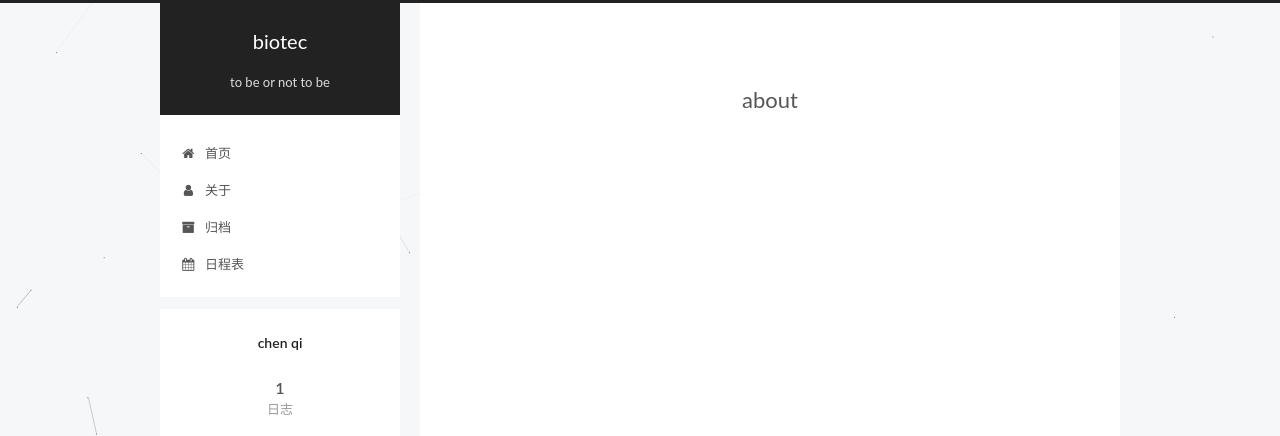
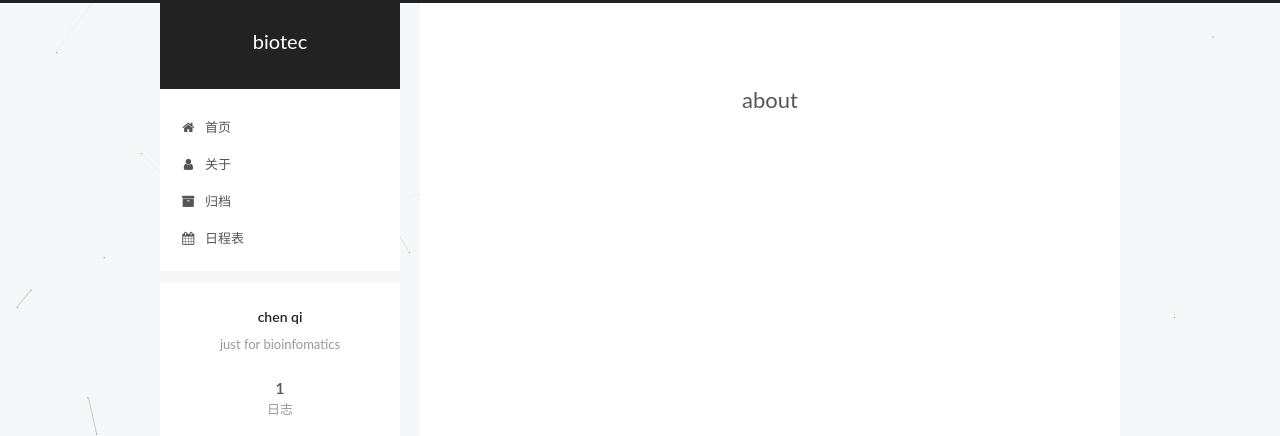
Before and after one commit to biochenqi/biochenqi.github.io, a plain HTML site: page about/index.html in a window 1280 px wide. Shown: the top 436 px of the page. Drawn offline with Linux system fonts and the light colour scheme.

Commit message:
Site updated: 2019-04-26 15:28:40

```diff
--- a/about/index.html
+++ b/about/index.html
@@ -79,14 +79,17 @@
 
 
 
+<meta name="description" content="just for bioinfomatics">
 <meta property="og:type" content="website">
 <meta property="og:title" content="about">
 <meta property="og:url" content="http://yoursite.com/about/index.html">
 <meta property="og:site_name" content="biotec">
+<meta property="og:description" content="just for bioinfomatics">
 <meta property="og:locale" content="zh-Hans">
 <meta property="og:updated_time" content="2019-04-26T07:07:24.603Z">
 <meta name="twitter:card" content="summary">
 <meta name="twitter:title" content="about">
+<meta name="twitter:description" content="just for bioinfomatics">
 
 
 
@@ -157,7 +160,7 @@
       </a>
     </div>
 
-        <p class="site-subtitle">to be or not to be</p>
+        <p class="site-subtitle"></p>
 
   </div>
 
@@ -302,7 +305,7 @@
           <div class="site-author motion-element" itemprop="author" itemscope itemtype="http://schema.org/Person">
 
               <p class="site-author-name" itemprop="name">chen qi</p>
-              <p class="site-description motion-element" itemprop="description"></p>
+              <p class="site-description motion-element" itemprop="description">just for bioinfomatics</p>
           </div>
 
           <nav class="site-state motion-element">
```
Also changed, not shown: 2019/04/26/hello-world/index.html (+2 -2 lines), archives/2019/04/index.html (+5 -2 lines), archives/2019/index.html (+5 -2 lines), archives/index.html (+5 -2 lines), home/index.html (+5 -2 lines), index.html (+5 -2 lines), schedule/index.html (+5 -2 lines).
